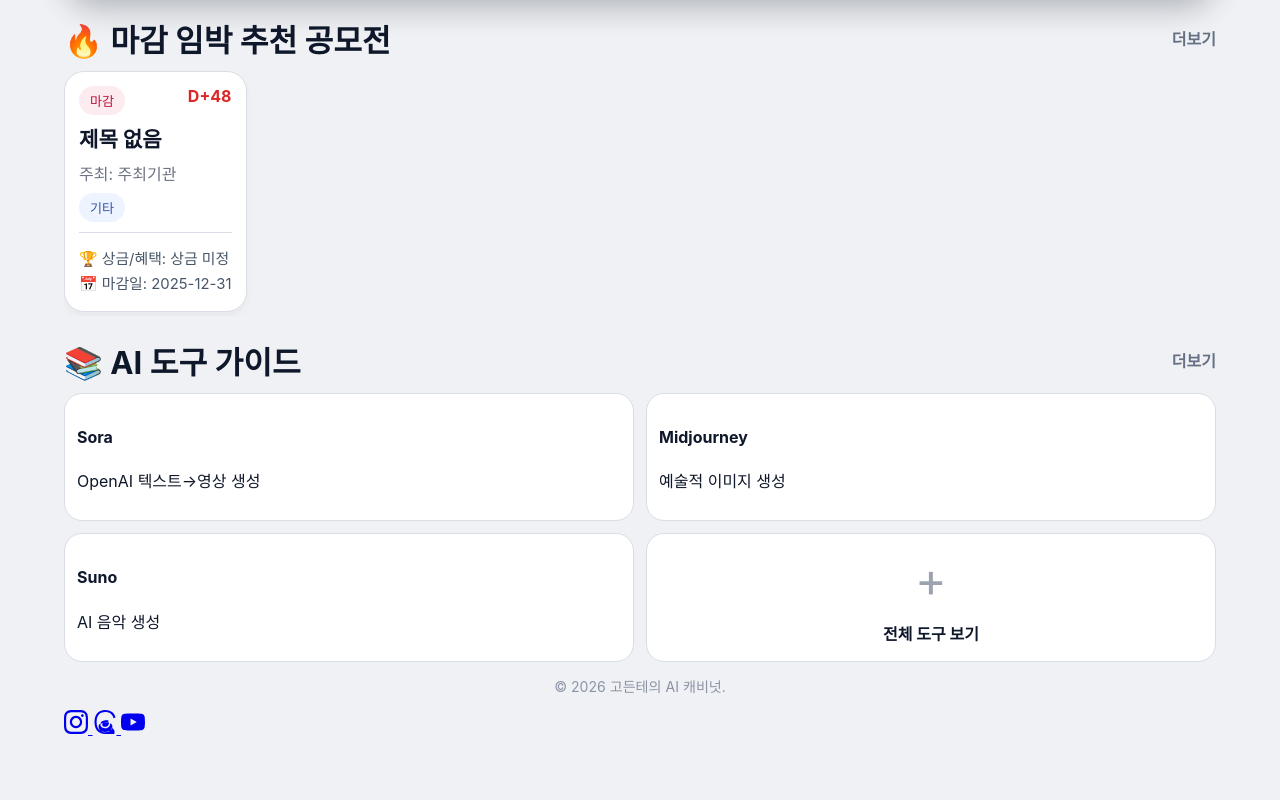
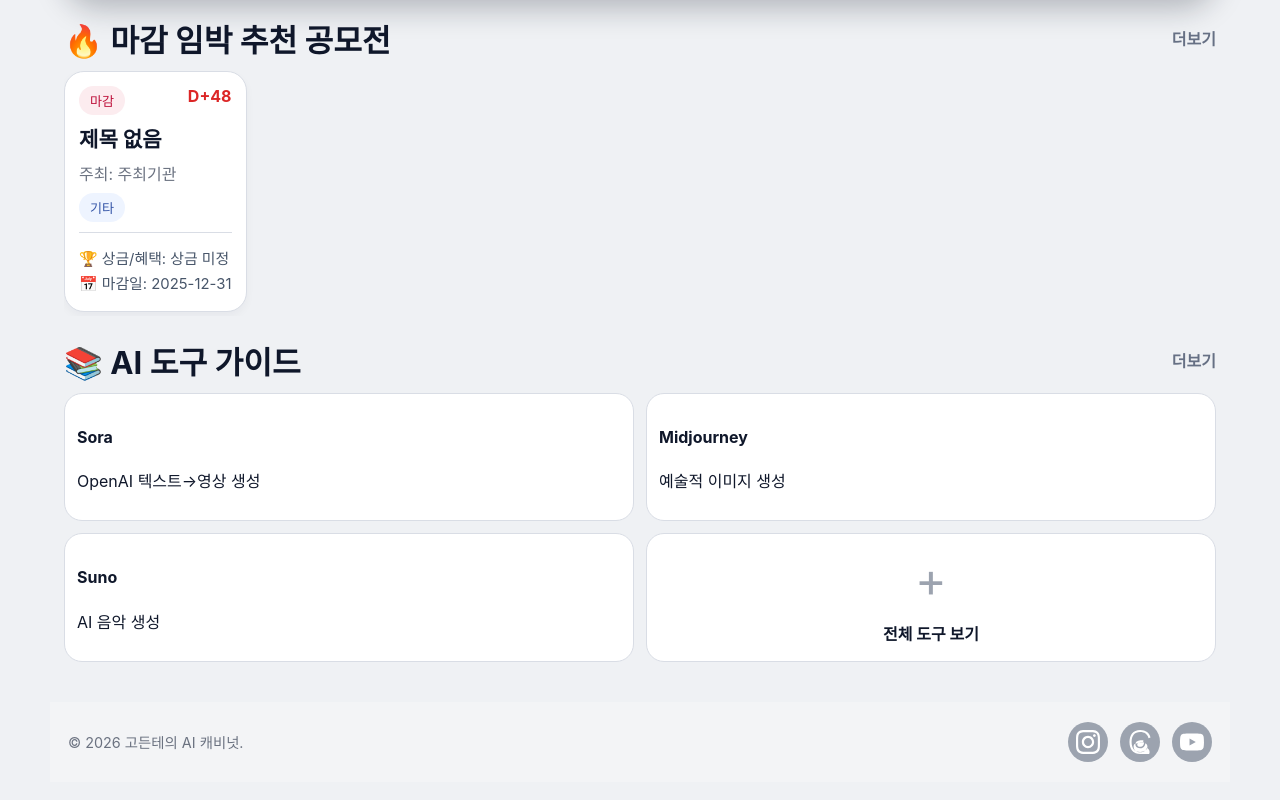
Before and after one commit to gordonte298-coder/-ai-competition-hub, a plain HTML site: page index.html in a window 1280 px wide. Shown: the part 519-1319 px from the top of the page. Before the commit the page ends 1281 px from the top, so only its background shows below. Drawn offline with Linux system fonts and the light colour scheme.

Commit message:
Update styles.css

```diff
--- a/styles.css
+++ b/styles.css
@@ -567,10 +567,45 @@ summary {
   display: none !important;
 }
 
+.global-footer {
+  background: #f3f4f6;
+  padding: 20px 18px;
+  margin: 40px -14px 0;
+  display: flex;
+  align-items: center;
+  justify-content: space-between;
+  gap: 16px;
+  flex-wrap: wrap;
+}
+
 .copyright {
-  color: #8b93a5;
-  font-size: .88rem;
-  text-align: center;
+  color: #6b7280;
+  font-size: .9rem;
+  margin: 0;
+}
+
+.social-icons {
+  display: flex;
+  gap: 12px;
+  align-items: center;
+}
+
+.social-icon {
+  width: 40px;
+  height: 40px;
+  border-radius: 50%;
+  background: #9ca3af;
+  color: #fff;
+  display: flex;
+  align-items: center;
+  justify-content: center;
+  text-decoration: none;
+  transition: all 0.2s ease;
+}
+
+.social-icon:hover {
+  background: #6b7280;
+  transform: scale(1.05);
 }
 
 .official-link {
```
